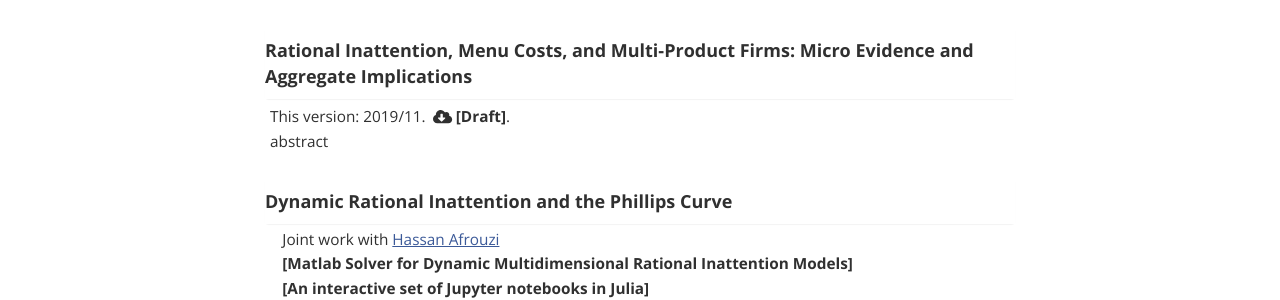
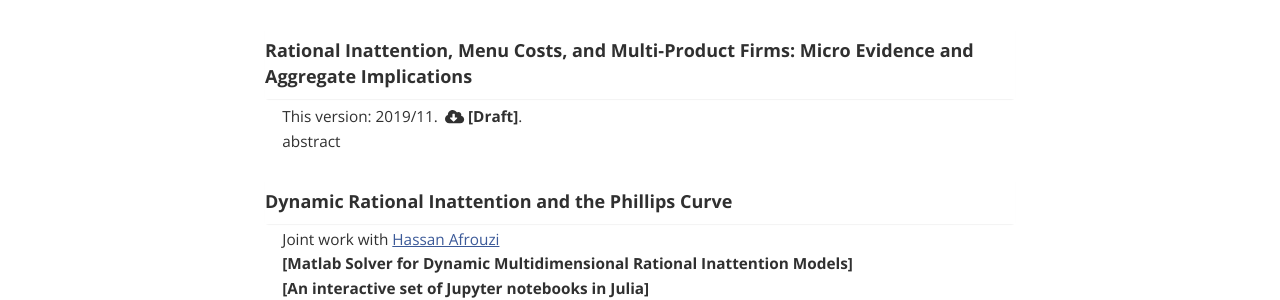
Before and after one commit to choongryulyang/choongryulyang.github.io, a Jekyll site: the page built from index.html, in a window 1280 px wide and 900 px high, scrolled down 872 px. Shown: the part 150-450 px from the top of the window. Built offline with Jekyll 4.4.1, drawn with Linux system fonts in a browser that asks for light colours; grey boxes are pictures that could not be loaded.

Commit message:
Update index.html

```diff
--- a/index.html
+++ b/index.html
@@ -105,6 +105,8 @@
 				<div  class="panel-collapse collapse in" role="tabpanel" >
 					<div class="panel-body">
 
+						<div style="font-size: 11.5pt; text-align: left; color: #303030; margin-left: 0.8em">
+
 						<p style="margin-bottom:0px; font-size: 11.5pt">
 						<a style="color: #303030">
 						This version: 2019/11.
@@ -136,9 +138,10 @@
 						<br>
 						</p>
 
+						</div>
 
-						</div>
 					</div>
+				</div>
 
 				</article>
 
```
